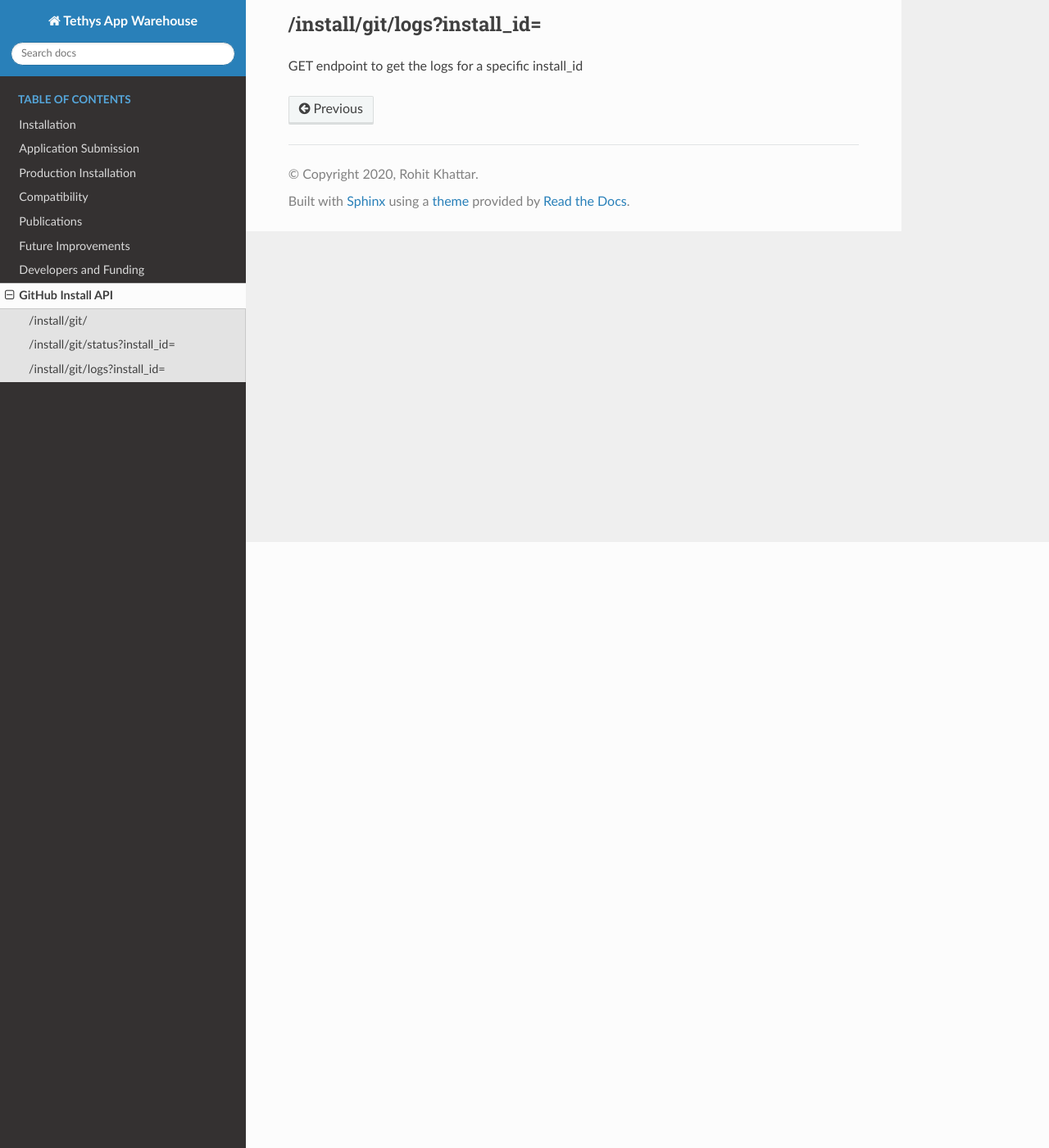
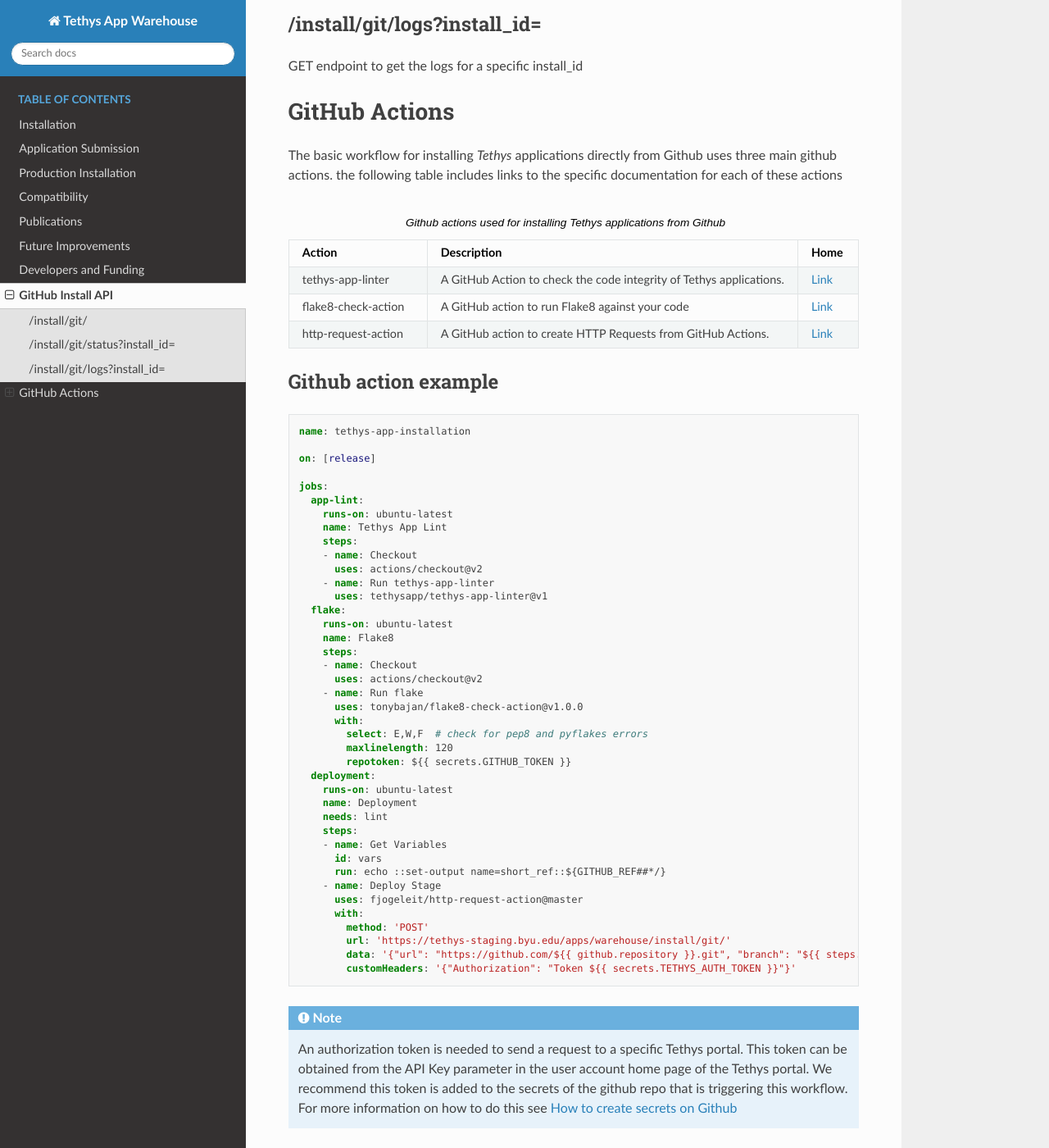
Before and after one commit to BYU-Hydroinformatics/tethysapp-tethys_app_store, a Sphinx documentation site: the page built from docs/github-install.rst, in a window 1280 px wide and 1400 px high, scrolled down 739 px. Shown: the whole window at 82% size. Built offline with Sphinx 7.4.7 and the Read the Docs theme 2.0.0, drawn with Linux system fonts in a browser that asks for light colours.

Commit message:
github actions documentation

```diff
--- a/docs/github-install.rst
+++ b/docs/github-install.rst
@@ -30,3 +30,76 @@
 *****************************
 
 GET endpoint to get the logs for a specific install_id
+
+==============
+GitHub Actions
+==============
+
+The basic workflow for installing `Tethys` applications directly from Github uses three main github actions. the following table includes links to the specific documentation for each of these actions
+
+.. list-table:: Github actions used for installing Tethys applications from Github
+   :widths: 25 50 10
+   :header-rows: 1
+
+   * - Action
+     - Description
+     - Home
+   * - tethys-app-linter
+     - A GitHub Action to check the code integrity of Tethys applications.
+     - `Link <https://github.com/marketplace/actions/tethys-app-linter>`_
+   * - flake8-check-action
+     - A GitHub action to run Flake8 against your code
+     - `Link <https://github.com/marketplace/actions/flake8-check-action>`_
+   * - http-request-action
+     - A GitHub action to create HTTP Requests from GitHub Actions.
+     - `Link <https://github.com/marketplace/actions/http-request-action>`_
+
+Github action example
+*********************
+
+.. code-block:: YML
+
+    name: tethys-app-installation
+
+    on: [release]
+
+    jobs:
+      app-lint:
+        runs-on: ubuntu-latest
+        name: Tethys App Lint
+        steps:
+        - name: Checkout
+          uses: actions/checkout@v2
+        - name: Run tethys-app-linter
+          uses: tethysapp/tethys-app-linter@v1
+      flake:
+        runs-on: ubuntu-latest
+        name: Flake8
+        steps:
+        - name: Checkout
+          uses: actions/checkout@v2
+        - name: Run flake
+          uses: tonybajan/flake8-check-action@v1.0.0
+          with:
+            select: E,W,F  # check for pep8 and pyflakes errors
+            maxlinelength: 120
+            repotoken: ${{ secrets.GITHUB_TOKEN }}
+      deployment:
+        runs-on: ubuntu-latest
+        name: Deployment
+        needs: lint
+        steps:
+        - name: Get Variables
+          id: vars
+          run: echo ::set-output name=short_ref::${GITHUB_REF##*/}
+        - name: Deploy Stage
+          uses: fjogeleit/http-request-action@master
+          with:
+            method: 'POST'
+            url: 'https://tethys-staging.byu.edu/apps/warehouse/install/git/'
+            data: '{"url": "https://github.com/${{ github.repository }}.git", "branch": "${{ steps.vars.outputs.short_ref }}"}'
+            customHeaders: '{"Authorization": "Token ${{ secrets.TETHYS_AUTH_TOKEN }}"}'
+
+.. NOTE::
+
+    An authorization token is needed to send a request to a specific Tethys portal. This token can be obtained from the API Key parameter in the user account home page of the Tethys portal. We recommend this token is added to the secrets of the github repo that is triggering this workflow. For more information on how to do this see `How to create secrets on Github <https://docs.github.com/en/actions/reference/encrypted-secrets#creating-encrypted-secrets-for-an-environment>`_
```
